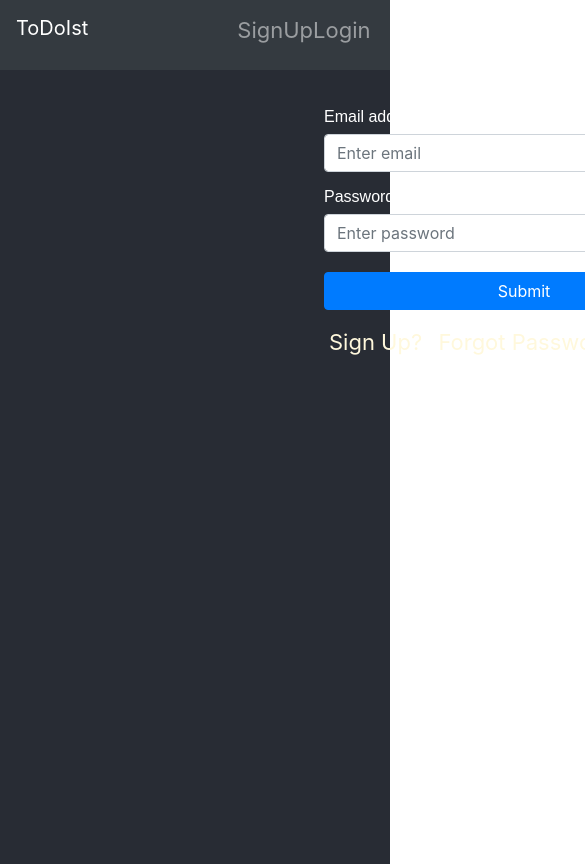
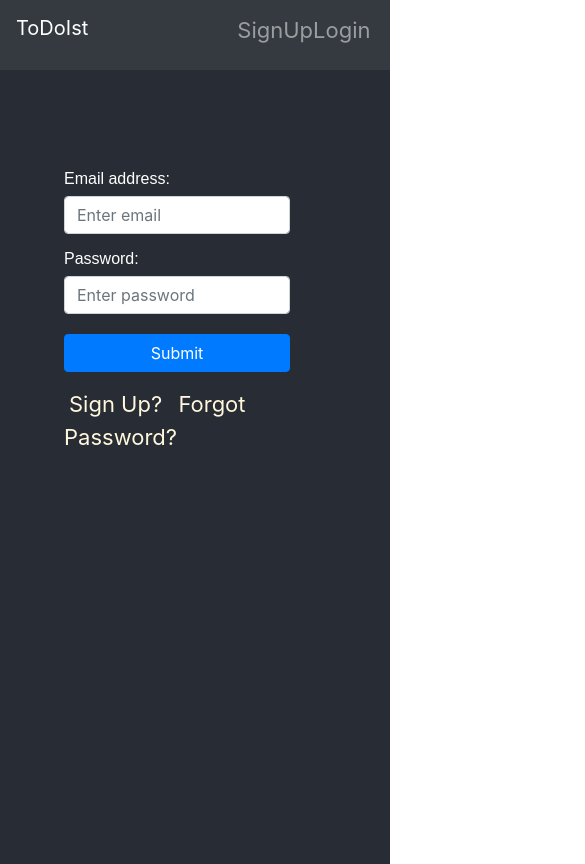
Before and after one commit to arpitgupta1906/stack_hack, a React (Create React App) app in the folder frontend/: page /login in a window 390 px wide. Shown: the top 864 px of the page, 585 px wide, since content can reach past the window. Built offline with nearby package versions, Linux system fonts and the light colour scheme.

Commit message:
made ui resposnive

```diff
--- a/frontend/src/components/Users/Login.js
+++ b/frontend/src/components/Users/Login.js
@@ -30,7 +30,7 @@ class Login extends Component {
 
     render() {
         return (
-            <div className='login fitting'>
+            <div className='login fitting better-ui'>
                  <form onSubmit={this.handleSubmit}>
             <div class="form-group">
                 <label for="email">Email address:</label>
--- a/frontend/src/components/Users/OtpPage.js
+++ b/frontend/src/components/Users/OtpPage.js
@@ -39,7 +39,7 @@ class ResetProfile extends Component {
 
     render() {
         return (
-            <div className='login fitting'>
+            <div className='login fitting better-ui'>
         <form onSubmit={this.handleSubmit}>
         <div className="form-group">
             <label for="code">Otp Code:</label>
--- a/frontend/src/components/Users/ResetProfile.js
+++ b/frontend/src/components/Users/ResetProfile.js
@@ -44,7 +44,7 @@ class ResetProfile extends Component {
 
     render() {
         return (
-            <div className='login fitting'>
+            <div className='login fitting better-ui'>
         <form onSubmit={this.handleSubmit}>
             <h4>OTP will be sent to your email</h4>
             <br />
--- a/frontend/src/components/Users/SignUp.js
+++ b/frontend/src/components/Users/SignUp.js
@@ -83,7 +83,7 @@ class SignUp extends Component {
     render() {
         let errors=this.state;
     return (
-    <div className='login fitting'>
+    <div className='login fitting better-ui'>
         <form onSubmit={this.handleSubmit}>
         <div class="form-group">
             <label for="name">Username:</label>
--- a/frontend/src/components/css/Home.css
+++ b/frontend/src/components/css/Home.css
@@ -84,3 +84,10 @@ div#frm *{
 {
     display: inline-block;
 }
+
+@media screen and (max-width: 1000px) {
+    .home-main { width:100%;
+
+         margin-left: -100px;}
+
+}
--- a/frontend/src/components/css/Login.css
+++ b/frontend/src/components/css/Login.css
@@ -1,7 +1,7 @@
 .login{
     align-items: center;
     /* margin: auto; */
-    margin-top: 10rem;
+    margin-top: 70px;
     margin-left: 10rem;
     width: 25rem;
 }
@@ -26,3 +26,11 @@ a{
 .fitting{
     margin-top: auto;
 }
+
+
+@media screen and (max-width: 1000px) {
+    .better-ui { width:100%;
+         margin-top: 70px;
+         margin-left: -100px;}
+
+}
--- a/frontend/src/components/css/SingleTask.css
+++ b/frontend/src/components/css/SingleTask.css
@@ -28,8 +28,8 @@ li{
 
 } */
 
-@media screen and (max-width: 768px) {
-    #stask { width:100%; margin:0;}
+@media screen and (max-width: 130px) {
+    #stask { width:100%; margin:0;margin-left: -30px;}
     /* #secondary { width:100%; margin:0; border:none; } */
 }
 
```
